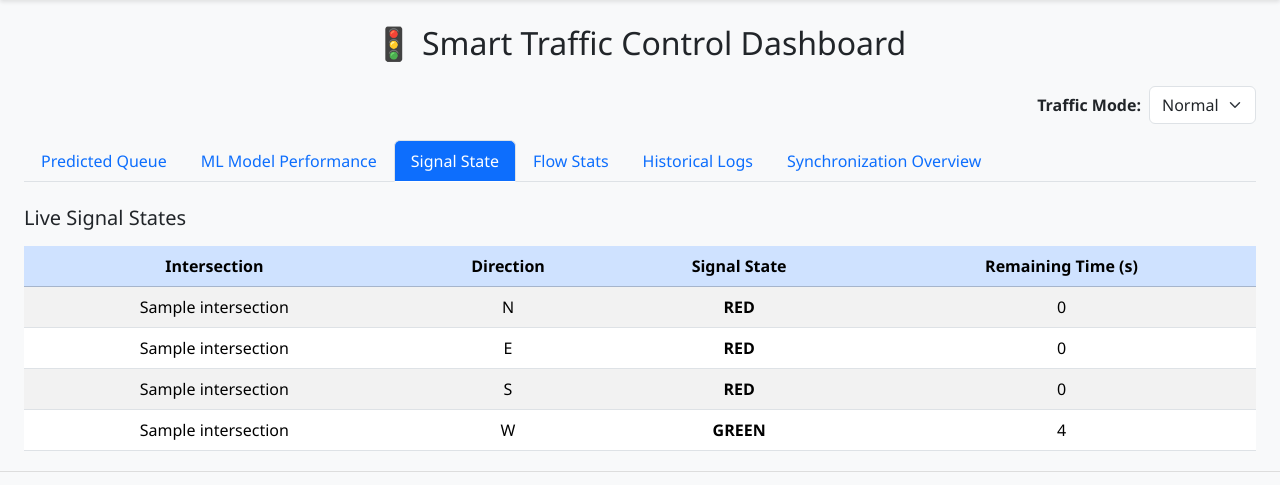
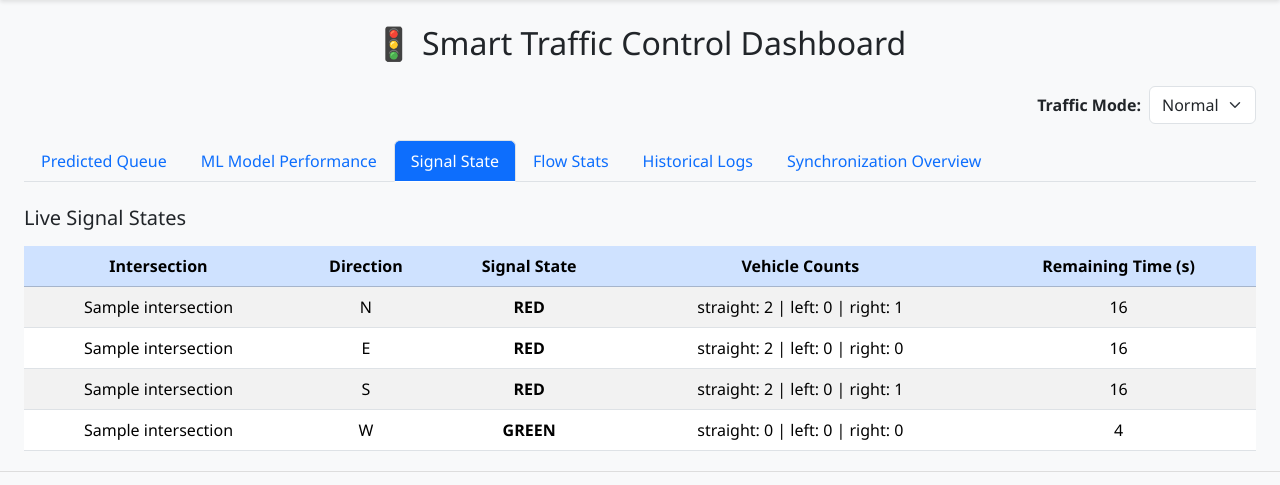
Before and after one commit to Dipesh246/smart-rafic-light-controller, a Django app: page / in a window 1280 px wide, after a click on "Signal State". Shown: the part 59-544 px from the top of the page. Run offline with Django 5.2, Linux system fonts and the light colour scheme; tables that the repository leaves empty hold one stand-in row (values such as "Sample post"); data that the repository does not hold is empty; parts of the project's set-up code (start-up, migrations or seed data) failed here and were passed over.

Commit message:
little improvement

```diff
--- a/traffic/templates/dashboard.html
+++ b/traffic/templates/dashboard.html
@@ -46,6 +46,7 @@
             <th>Intersection</th>
             <th>Direction</th>
             <th>Signal State</th>
+            <th>Vehicle Counts</th>
             <th>Remaining Time (s)</th>
           </tr>
         </thead>
@@ -213,11 +214,17 @@ function updateSignalStateTable(data) {
   Object.entries(data).forEach(([inter, dirs]) => {
     Object.entries(dirs).forEach(([dir, info]) => {
       const bgColor = info.state === 'green' ? 'rgba(144,238,144,0.4)' : 'rgba(255,182,193,0.4)';
+       // Combine lane vehicle counts into a string
+      const vehicleCounts = Object.entries(info.vehicle_count)
+        .map(([lane, count]) => `${lane}: ${count}`)
+        .join(" | ");
+
       tbody.innerHTML += `
         <tr style="background-color:${bgColor}">
           <td>${inter}</td>
           <td>${dir}</td>
           <td><strong>${info.state.toUpperCase()}</strong></td>
+          <td>${vehicleCounts}</td>
           <td>${info.remaining_time}</td>
         </tr>`;
     });
--- a/traffic/views.py
+++ b/traffic/views.py
@@ -53,9 +53,7 @@ def dashboard_data_api(request):
     predictor = QueuePredictor(mode=mode)
 
     results = controller.run_for_all()
-    ml_preds = (
-        predictor.ml.run_for_all() if predictor.ml.is_available() else {}
-    )
+    ml_preds = predictor.ml.run_for_all() if predictor.ml.is_available() else {}
     ema_preds = predictor.ema.run_for_all()
 
     predictions = predictor.run_for_all()
@@ -102,37 +100,84 @@ def training_metrics_api(request):
     return JsonResponse(data)
 
 
+DIRECTIONS = ["N", "E", "S", "W"]
+LANES = ["straight", "left", "right"]
+VEHICLES_PER_SEC = 1  # Vehicles passing per lane when green
+
+
 def signal_state_api(request):
-    mode = get_mode(request)
-    data = {}
-    current_time = now()
+    try:
+        mode = get_mode(request)
+        current_time = now()
+        data = {}
 
-    for inter in Intersection.objects.all():
-        inter_data = {}
-        latest_cycle = (
-            SignalCycle.objects.filter(intersection=inter, mode=mode)
-            .order_by("-cycle_timestamp")
-            .first()
-        )
+        for inter in Intersection.objects.all():
+            inter_data = {}
+            latest_cycle = (
+                SignalCycle.objects.filter(intersection=inter, mode=mode)
+                .order_by("-cycle_timestamp")
+                .first()
+            )
 
-        if not latest_cycle:
-            continue
+            if not latest_cycle:
+                continue
 
-        for direction in ["N", "E", "S", "W"]:
-            if direction == latest_cycle.direction:
-                elapsed = (current_time - latest_cycle.cycle_timestamp).total_seconds()
-                remaining = max(round(latest_cycle.green_time - elapsed, 1), 0)
-                state = "green" if remaining > 0 else "red"
-            else:
-                state = "red"
-                remaining = 0
+            total_cycle_time = latest_cycle.green_time * 4  # rough full cycle
 
-            inter_data[direction] = {
-                "state": state,
-                "remaining_time": remaining,
-            }
+            for direction in DIRECTIONS:
+                # Determine state and remaining time
+                if direction == latest_cycle.direction:
+                    elapsed = (
+                        current_time - latest_cycle.cycle_timestamp
+                    ).total_seconds()
+                    remaining = max(round(latest_cycle.green_time - elapsed, 1), 0)
+                    state = "green" if remaining > 0 else "red"
+                else:
+                    # RED state
+                    elapsed = (
+                        current_time - latest_cycle.cycle_timestamp
+                    ).total_seconds()
+                    remaining = max(round(total_cycle_time - elapsed, 1), 0)
+                    state = "red"
+                    if remaining < 0:
+                        remaining = 0
 
-        data[inter.name] = inter_data
+                # Compute dynamic vehicle counts per lane
+                lane_counts = {}
+                for lane in LANES:
+                    last_data = (
+                        TrafficData.objects.filter(
+                            intersection=inter,
+                            direction=direction,
+                            lane_type=lane,
+                            mode=mode,
+                        )
+                        .order_by("-timestamp")
+                        .first()
+                    )
+                    last_count = last_data.vehicle_count if last_data else 0
+
+                    if state == "green":
+                        # Vehicles pass when green
+                        lane_counts[lane] = max(
+                            last_count - int(VEHICLES_PER_SEC * 1), 0
+                        )
+                    else:
+                        # Vehicles accumulate when red
+                        lane_counts[lane] = last_count + random.randint(0, 2)
+
+                inter_data[direction] = {
+                    "state": state,
+                    "remaining_time": remaining,
+                    "vehicle_count": lane_counts,
+                }
+
+            data[inter.name] = inter_data
+    except Exception as e:
+        import traceback
+
+        traceback.print_exc()
+        return JsonResponse({"error": str(e)}, status=500)
 
     return JsonResponse(data)
 
```
